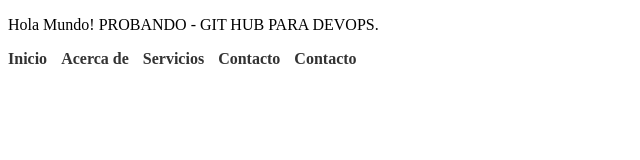
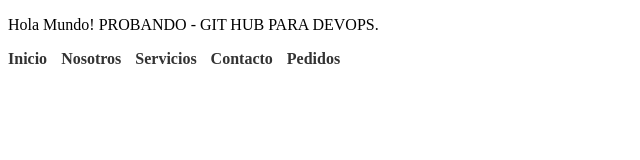
Before and after one commit to EtkarGallardo13/PageAction, a plain HTML site: page Index.html in a window 1280 px wide. Shown: the full height of the page, 0-640 px from the left. Drawn offline with Linux system fonts and the light colour scheme.

Commit message:
Probando checkout commit

```diff
--- a/Index.html
+++ b/Index.html
@@ -37,10 +37,10 @@
 <nav>
     <ul>
         <li><a href="#">Inicio</a></li>
-        <li><a href="#">Acerca de</a></li>
+        <li><a href="#">Nosotros</a></li>
         <li><a href="#">Servicios</a></li>
         <li><a href="#">Contacto</a></li>
-        <li><a href="#">Contacto</a></li>
+        <li><a href="#">Pedidos</a></li>
 
     </ul>
 </nav>
```
